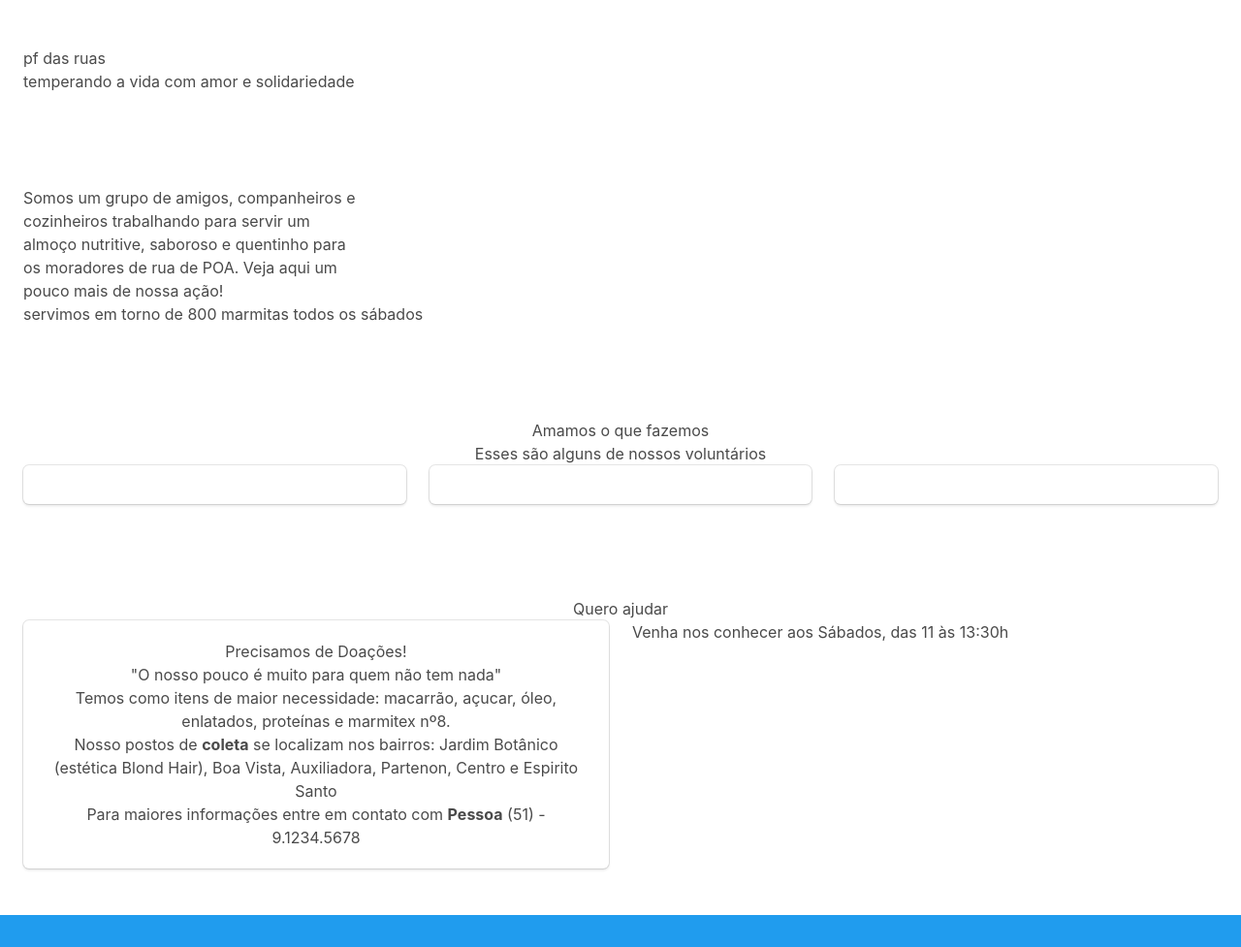
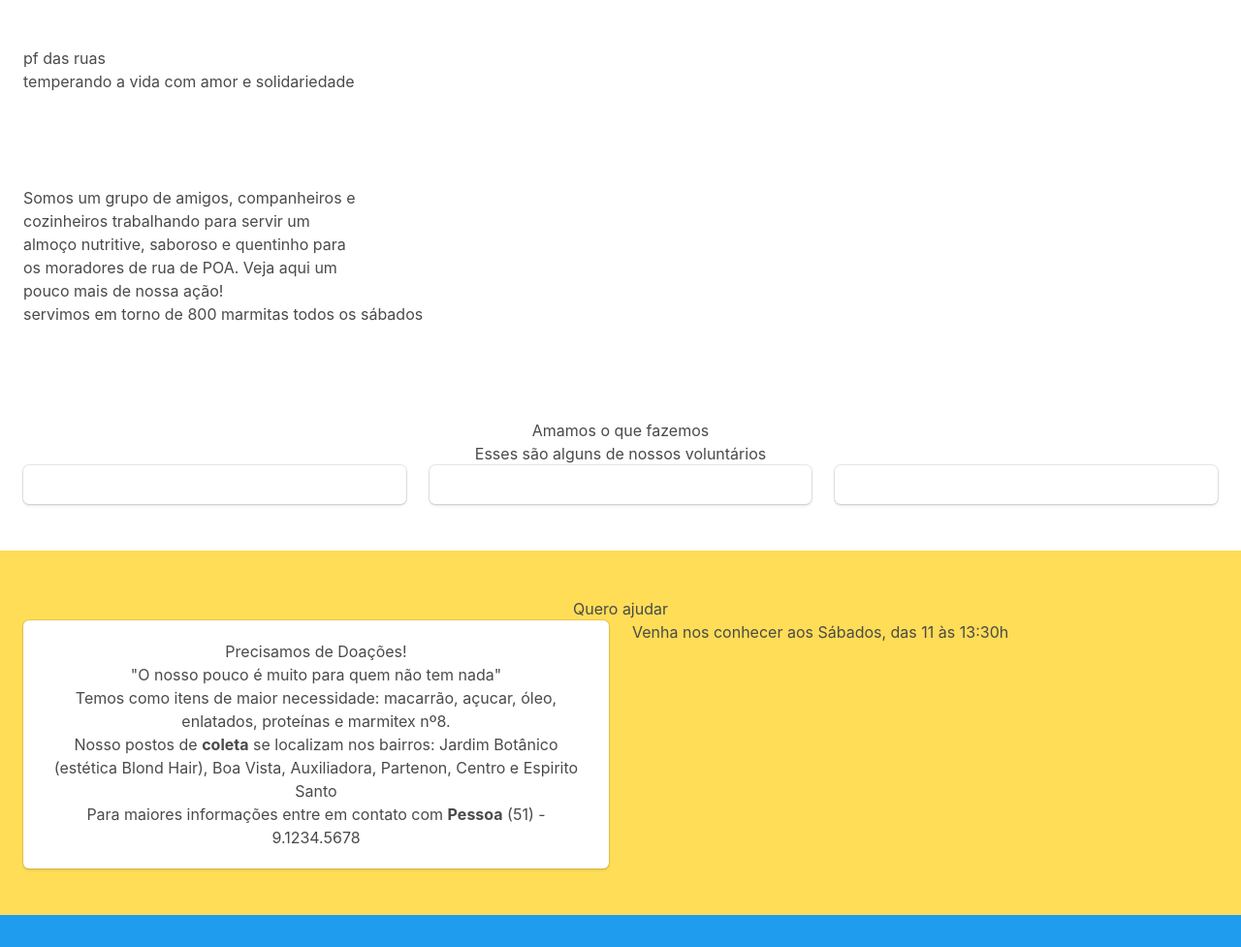
Before and after one commit to WilliamCSA04/pf-das-ruas-website, a website: page homepage.html in a window 1280 px wide. Shown: the top 977 px of the page at 97% size. Drawn offline with nearby package versions, Linux system fonts and the light colour scheme.

Commit message:
Added colors to last section

```diff
--- a/homepage.html
+++ b/homepage.html
@@ -46,7 +46,7 @@
           </div>
         </div>
       </section>
-      <section class="section">
+      <section class="section has-background-warning">
         <div class="has-text-centered">
           <h1>Quero ajudar</h1>
         </div>
```
